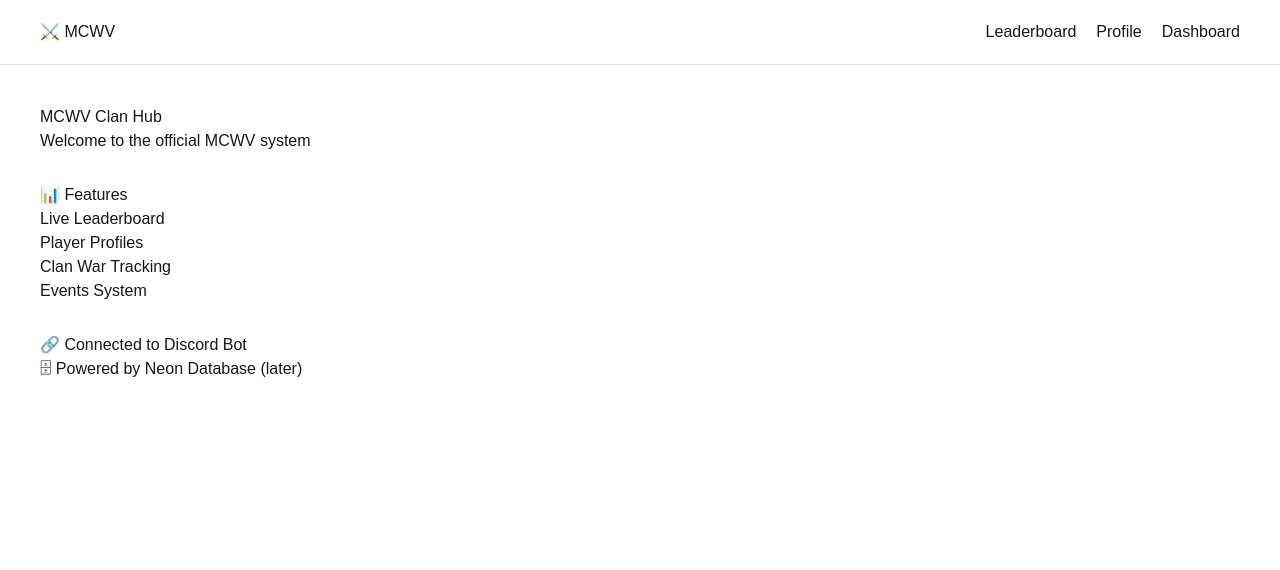
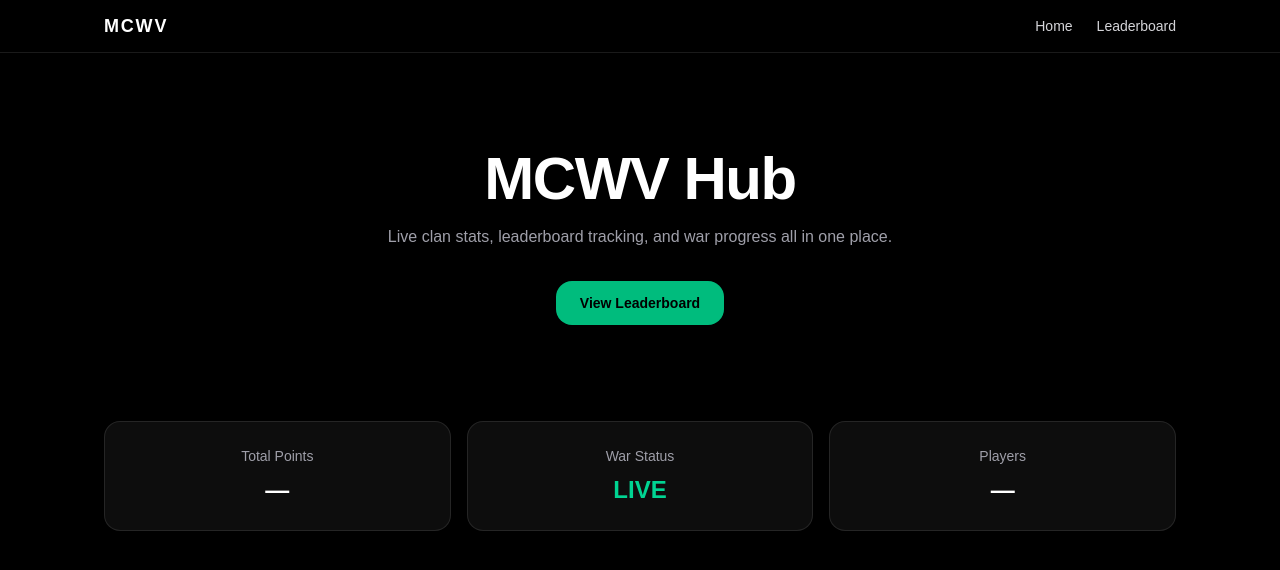
Before and after one commit to ILostMyMicrowave/mcwv-hub, a Next.js app: page / in a window 1280 px wide. Shown: the top 570 px of the page. Built offline with nearby package versions, Linux system fonts and the light colour scheme.

Commit message:
Update page.tsx

```diff
--- a/app/page.tsx
+++ b/app/page.tsx
@@ -1,43 +1,45 @@
-export default function Home() {
+import Navbar from "@/components/Navbar";
+
+export default function HomePage() {
   return (
-    <main style={{ fontFamily: "Arial" }}>
+    <main className="min-h-screen bg-black text-white">
+      <Navbar />
 
-      {/* NAVBAR */}
-      <div style={{
-        display: "flex",
-        justifyContent: "space-between",
-        padding: "20px 40px",
-        borderBottom: "1px solid #ddd"
-      }}>
-        <h2>⚔️ MCWV</h2>
+      {/* HERO */}
+      <section className="mx-auto flex max-w-6xl flex-col items-center justify-center px-4 py-24 text-center sm:px-6 lg:px-10">
+        <h1 className="text-4xl font-bold tracking-tight sm:text-6xl">
+          MCWV Hub
+        </h1>
 
-        <div style={{ display: "flex", gap: 20 }}>
-          <a href="/leaderboard">Leaderboard</a>
-          <a href="/profile">Profile</a>
-          <a href="/dashboard">Dashboard</a>
-        </div>
-      </div>
+        <p className="mt-4 max-w-2xl text-zinc-400">
+          Live clan stats, leaderboard tracking, and war progress all in one place.
+        </p>
 
-      {/* MAIN CONTENT */}
-      <div style={{ padding: 40 }}>
-        <h1>MCWV Clan Hub</h1>
-        <p>Welcome to the official MCWV system</p>
+        <a
+          href="/leaderboard"
+          className="mt-8 rounded-2xl bg-emerald-500 px-6 py-3 text-sm font-semibold text-black transition hover:bg-emerald-400"
+        >
+          View Leaderboard
+        </a>
+      </section>
 
-        <div style={{ marginTop: 30 }}>
-          <h2>📊 Features</h2>
-          <ul>
-            <li>Live Leaderboard</li>
-            <li>Player Profiles</li>
-            <li>Clan War Tracking</li>
-            <li>Events System</li>
-          </ul>
+      {/* QUICK STATS */}
+      <section className="mx-auto grid max-w-6xl grid-cols-1 gap-4 px-4 pb-16 sm:grid-cols-3 sm:px-6 lg:px-10">
+        <div className="rounded-2xl border border-white/10 bg-white/5 p-6 text-center">
+          <p className="text-sm text-zinc-400">Total Points</p>
+          <p className="mt-2 text-2xl font-bold">—</p>
         </div>
 
-        <div style={{ marginTop: 30 }}>
-          <p>🔗 Connected to Discord Bot</p>
-          <p>🗄 Powered by Neon Database (later)</p>
+        <div className="rounded-2xl border border-white/10 bg-white/5 p-6 text-center">
+          <p className="text-sm text-zinc-400">War Status</p>
+          <p className="mt-2 text-2xl font-bold text-emerald-400">LIVE</p>
         </div>
-      </div>
+
+        <div className="rounded-2xl border border-white/10 bg-white/5 p-6 text-center">
+          <p className="text-sm text-zinc-400">Players</p>
+          <p className="mt-2 text-2xl font-bold">—</p>
+        </div>
+      </section>
     </main>
   );
 }
```
